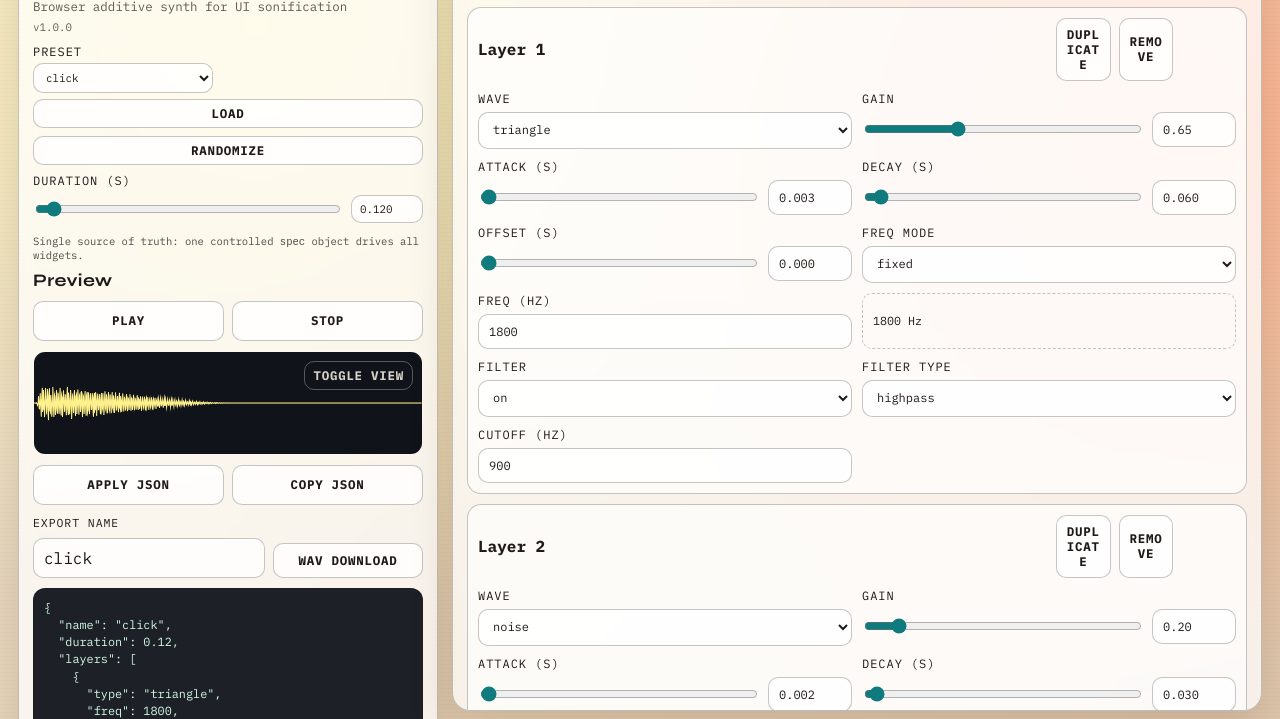
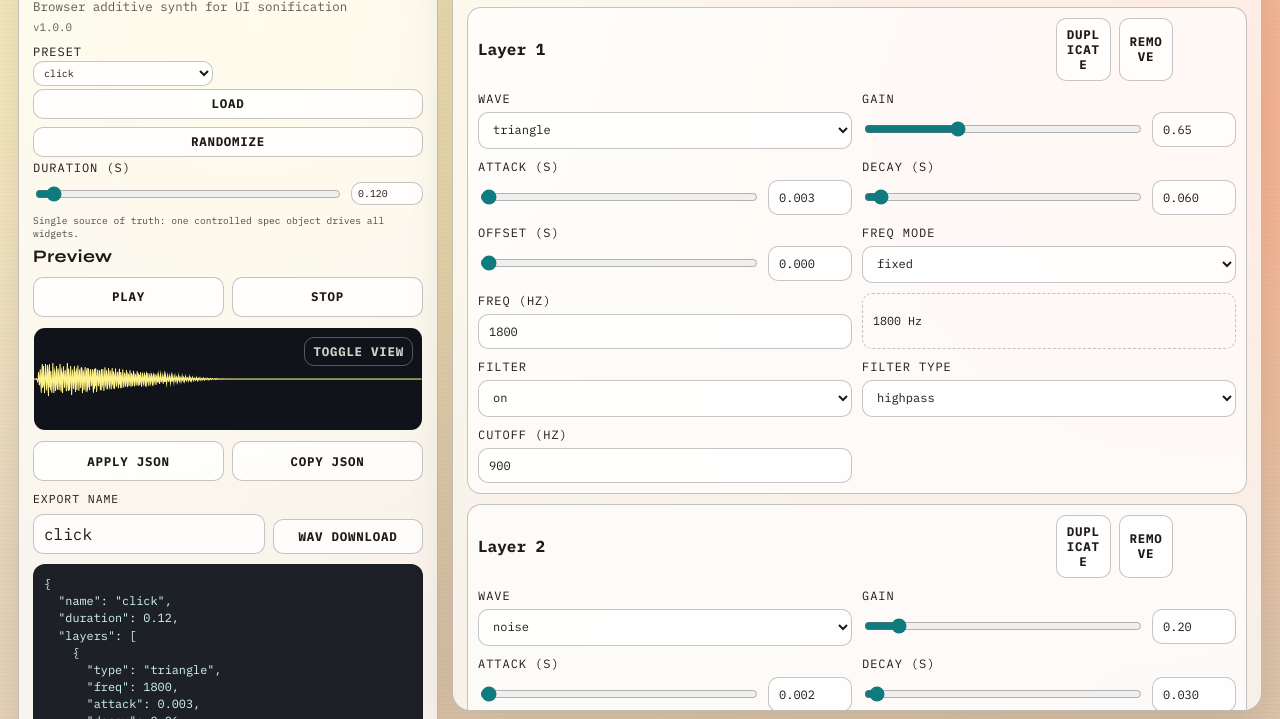
Before and after one commit to to5ta/sfx-gen, a website built with Vite: page index.html in a window 1280 px wide. Shown: the part 71-790 px from the top of the page. Built offline with nearby package versions, Linux system fonts and the light colour scheme.

Commit message:
Increase compactness of settings controls

```diff
--- a/src/styles.css
+++ b/src/styles.css
@@ -132,13 +132,13 @@ label {
 
 .settings-compact {
   display: grid;
-  gap: 6px;
-  margin-bottom: 8px;
+  gap: 3px;
+  margin-bottom: 6px;
 }
 
 .settings-compact .control-group {
-  gap: 4px;
-  font-size: 0.68rem;
+  gap: 2px;
+  font-size: 0.62rem;
 }
 
 .settings-compact .dual-input {
@@ -148,17 +148,21 @@ label {
 .settings-compact input,
 .settings-compact select,
 .settings-compact button {
-  padding: 6px 8px;
+  padding: 4px 6px;
 }
 
 .settings-compact .column-buttons {
-  margin-bottom: 2px;
+  margin-bottom: 0;
+}
+
+.settings-compact .column-buttons button {
+  min-height: 30px;
 }
 
 .settings-compact .hint {
-  margin-top: 2px;
+  margin-top: 0;
   margin-bottom: 0;
-  font-size: 0.66rem;
+  font-size: 0.6rem;
 }
 
 input,
```
